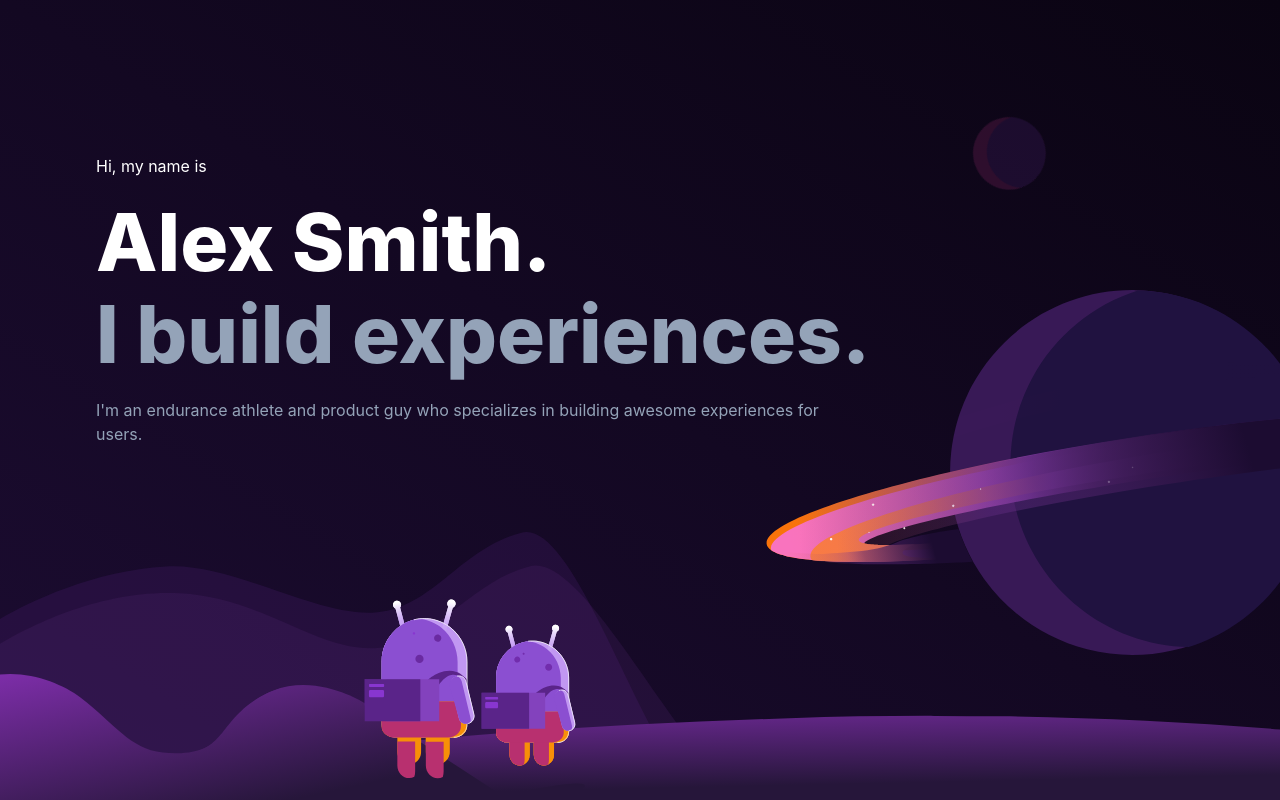
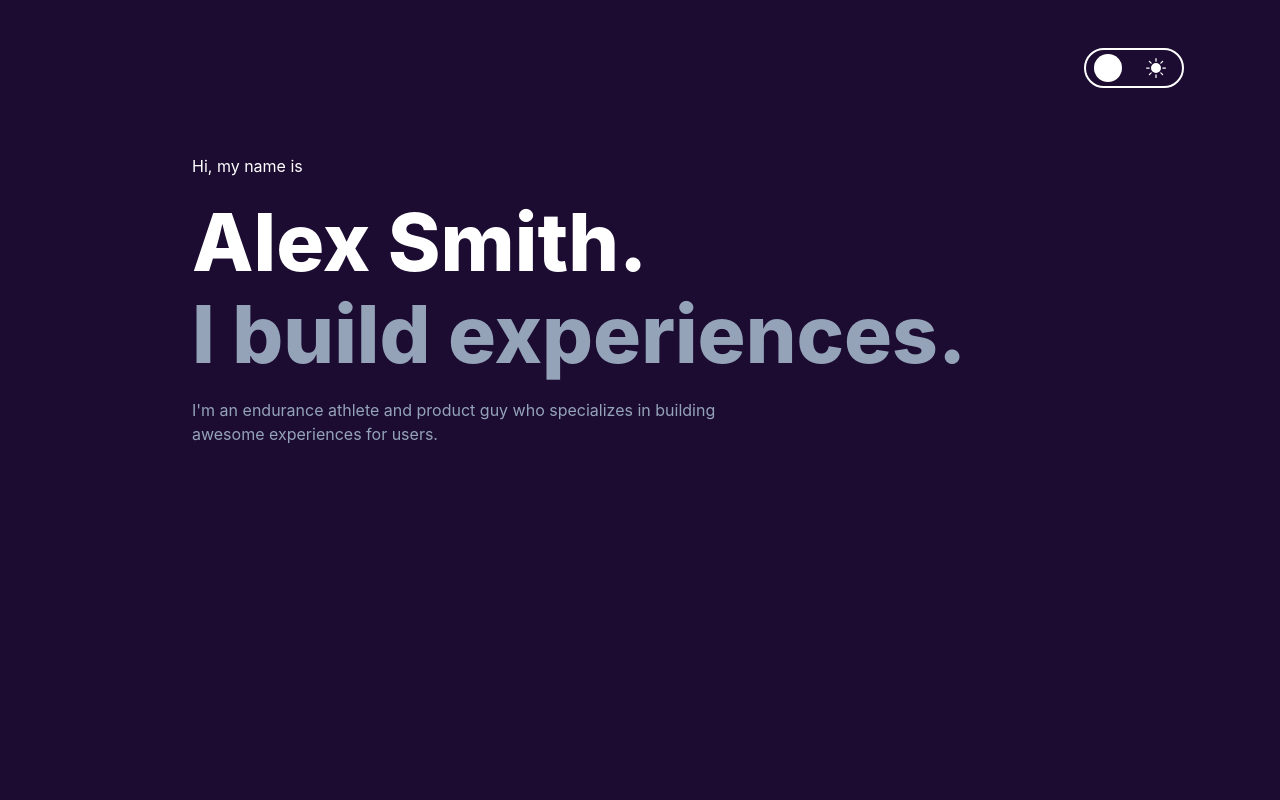
Before and after one commit to smithavt14/next-portfolio-site, a Next.js app: page / in a window 1280 px wide. Built offline with nearby package versions, Linux system fonts and the light colour scheme.

Commit message:
Refactor Hero component to use React icons and remove unnecessary background images

```diff
--- a/components/Hero.js
+++ b/components/Hero.js
@@ -1,36 +1,18 @@
 /* eslint-disable jsx-a11y/alt-text */
-import Image from "next/legacy/image"
+import { FaLinkedin, FaGithub, FaEnvelope, FaBrain } from "react-icons/fa";
 import IconLink from './IconLink';
-
-import BigDarkBackground from '../public/images/bg-bgd.svg'
-import BigDarkMoonBackground from '../public/images/bg-moon.svg'
-
-import BigLightBackground from '../public/images/lt-bg-bgd.svg'
-import BigLightCloud1 from '../public/images/lt-bg-bgd-cloud-1.svg'
-import BigLightCloud2 from '../public/images/lt-bg-bgd-cloud-2.svg'
-
-import SmallDarkBackground from '../public/images/sm-bgd.svg'
-import SmallLightBackground from '../public/images/lt-sm-bgd.svg'
-
-import { FaLinkedin } from "react-icons/fa";
-import { FaGithub } from "react-icons/fa";
-import { FaEnvelope } from "react-icons/fa";
-import { FaBrain } from "react-icons/fa";
 
 const Hero = ({ darkMode }) => {
 
   const endAnimation = (event) => {
-    event.target.classList.remove('opacity-0')
-    event.target.classList.add('opacity-100')
-  }
+    event.target.classList.remove('opacity-0');
+    event.target.classList.add('opacity-100');
+  };
 
   return (
-    <section id="hero" onAnimationEnd={(event) => endAnimation(event)} className="relative overflow-hidden flex flex-col justify-center h-screen box-border bg-gradient-to-tr text-midnight from-sky-100 to-sky-300
-      dark:text-white dark:from-midnight dark:to-deepnight
-      px-6 md:px-12 lg:px-24 xl:p48">
-
+    <section id='hero' onAnimationEnd={(event) => endAnimation(event)} className="relative overflow-hidden flex flex-col justify-center h-screen box-border">
       {/* Hero Content */}
-      <div className="w-full z-20 mb-32">
+      <div className="relative z-20 mb-32 px-6 md:px-12 lg:px-24 xl:px-48">
         <p className="my-5 text-base opacity-0 animate-fadeUp text-midnight dark:text-white" style={{ animationDelay: '1s' }}>Hi, my name is </p>
 
         <h2 className="mt-5 mb-1 font-extrabold text-responsive opacity-0 animate-fadeUp text-midnight dark:text-white" style={{ animationDelay: '1.2s' }}>Alex Smith.</h2>
@@ -45,25 +27,8 @@ const Hero = ({ darkMode }) => {
           <IconLink href="/blog" Icon={FaBrain} style={{ animationDelay: '1.8s' }} />
         </div>
       </div>
-
-      <div id="hero-background" className="overflow-hidden w-full h-screen absolute z-10 inset-x-0 top-0">
-        {/* Dark Background + Moon */}
-        <Image src={BigDarkBackground} layout='fill' objectFit='cover' objectPosition='bottom 0px left 0px' className={`z-10 invisible ${darkMode ? "sm:visible" : "invisible"}`} />
-        <div className="absolute h-full w-1/2 right-0">
-          <Image src={BigDarkMoonBackground} layout='fill' objectFit='cover' objectPosition="10vh 0" className={`animate-spin z-0 ${darkMode ? "sm:visible" : "invisible"}`} />
-        </div>
-
-        {/* Light Background + Clouds */}
-        <Image src={BigLightBackground} layout='fill' objectFit='cover' objectPosition='bottom 0px left 0px' className={`z-0 ${darkMode ? "invisible" : "sm:visible"}`} />
-        <Image src={BigLightCloud1} layout='fill' objectFit='cover' objectPosition='bottom 0px left 0px' className={`animate-shiftRightFast z-0 ${darkMode ? "invisible" : "sm:visible"}`} />
-        <Image src={BigLightCloud2} layout='fill' objectFit='cover' objectPosition='bottom 0px left 0px' className={`animate-shiftRightSlow z-0 ${darkMode ? "invisible" : "sm:visible"}`} />
-
-        {/* Mobile Backgrounds */}
-        <Image src={SmallDarkBackground} layout='fill' objectFit='cover' objectPosition='bottom 0px left 0px' className={`sm:invisible z-0 ${darkMode ? "" : "invisible"}`} />
-        <Image src={SmallLightBackground} layout='fill' objectFit='cover' objectPosition='bottom 0px left 0px' className={`sm:invisible z-0 ${darkMode ? "invisible" : ""}`} />
-      </div>
     </section>
   );
-}
+};
 
 export default Hero;
--- /dev/null
+++ b/components/HeroBackground.js
@@ -0,0 +1,34 @@
+/* eslint-disable jsx-a11y/alt-text */
+import Image from "next/legacy/image";
+
+import BigDarkBackground from '../public/images/bg-bgd.svg';
+import BigDarkMoonBackground from '../public/images/bg-moon.svg';
+import BigLightBackground from '../public/images/lt-bg-bgd.svg';
+import BigLightCloud1 from '../public/images/lt-bg-bgd-cloud-1.svg';
+import BigLightCloud2 from '../public/images/lt-bg-bgd-cloud-2.svg';
+import SmallDarkBackground from '../public/images/sm-bgd.svg';
+import SmallLightBackground from '../public/images/lt-sm-bgd.svg';
+
+const HeroBackground = ({ darkMode }) => {
+
+    return (
+        <section id="hero-background" className="absolute inset-0 w-full h-full z-10">
+        {/* Dark Background + Moon */}
+        <Image src={BigDarkBackground} layout='fill' objectFit='cover' objectPosition='bottom 0px left 0px' className={`z-10 ${darkMode ? "sm:visible" : "invisible"}`} />
+        <div className="absolute h-full w-1/2 right-0">
+            <Image src={BigDarkMoonBackground} layout='fill' objectFit='cover' objectPosition="10vh 0" className={`animate-spin z-0 ${darkMode ? "sm:visible" : "invisible"}`} />
+        </div>
+
+        {/* Light Background + Clouds */}
+        <Image src={BigLightBackground} layout='fill' objectFit='cover' objectPosition='bottom 0px left 0px' className={`z-0 ${darkMode ? "invisible" : "sm:visible"}`} />
+        <Image src={BigLightCloud1} layout='fill' objectFit='cover' objectPosition='bottom 0px left 0px' className={`animate-shiftRightFast z-0 ${darkMode ? "invisible" : "sm:visible"}`} />
+        <Image src={BigLightCloud2} layout='fill' objectFit='cover' objectPosition='bottom 0px left 0px' className={`animate-shiftRightSlow z-0 ${darkMode ? "invisible" : "sm:visible"}`} />
+
+        {/* Mobile Backgrounds */}
+        <Image src={SmallDarkBackground} layout='fill' objectFit='cover' objectPosition='bottom 0px left 0px' className={`sm:invisible z-0 ${darkMode ? "" : "invisible"}`} />
+        <Image src={SmallLightBackground} layout='fill' objectFit='cover' objectPosition='bottom 0px left 0px' className={`sm:invisible z-0 ${darkMode ? "invisible" : ""}`} />
+        </section>
+    );
+};
+
+export default HeroBackground;
```
